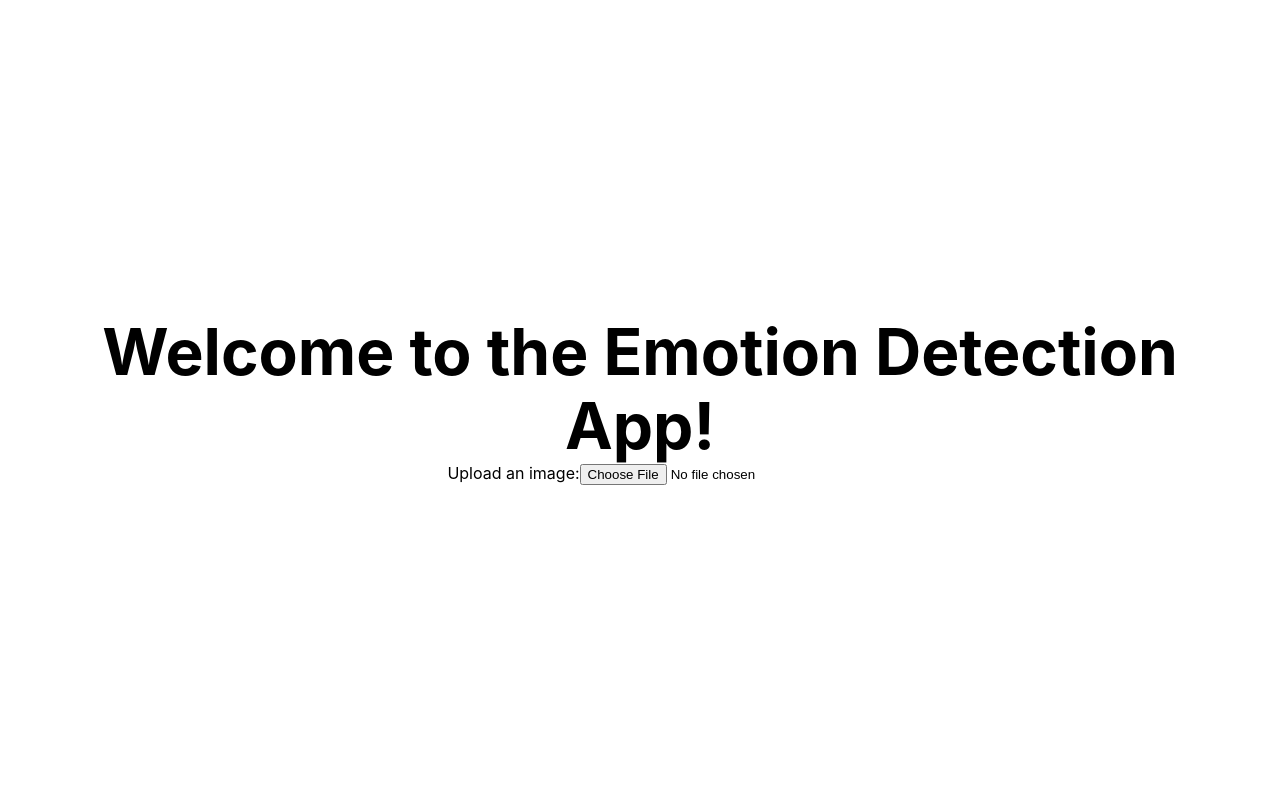
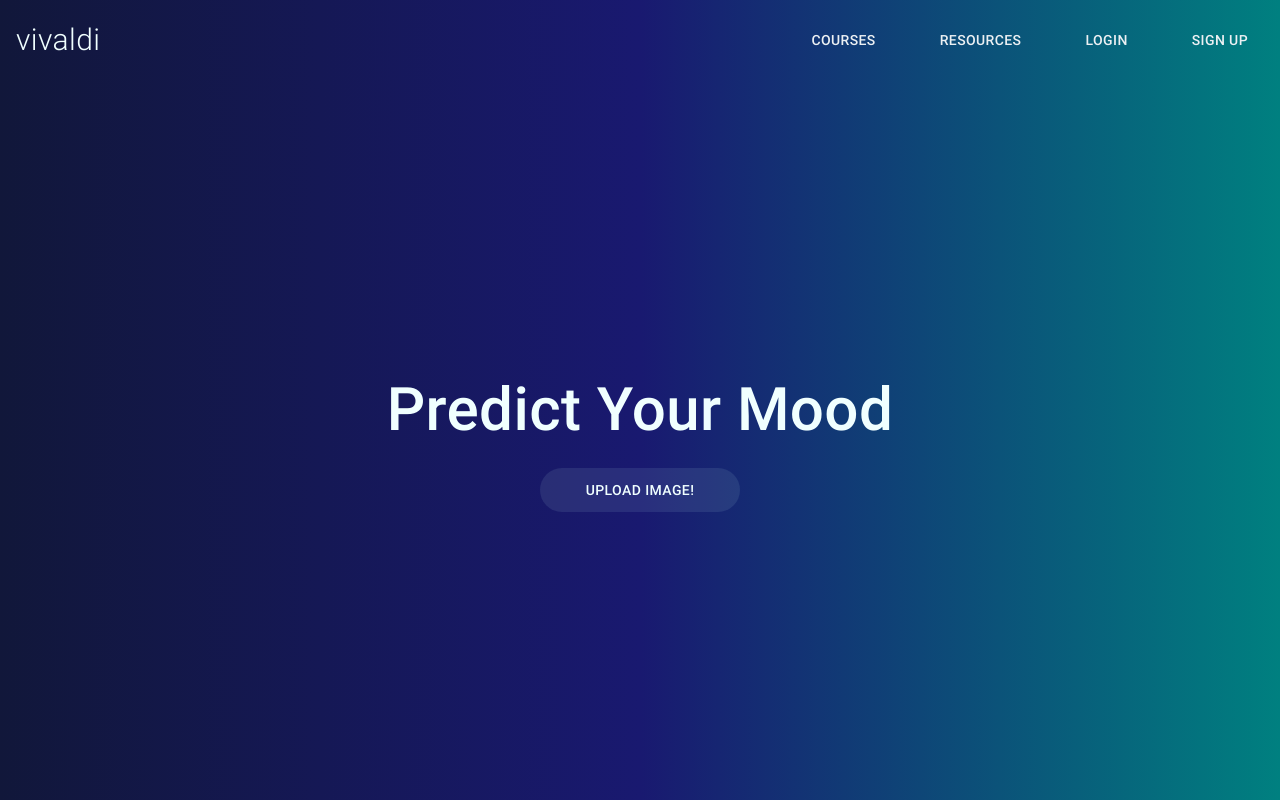
Before and after one commit to RishikSarkar/tch.ai, a Next.js app in the folder frontend/: page / in a window 1280 px wide. Built offline with nearby package versions, Linux system fonts and the light colour scheme.

Commit message:
start frontend

```diff
--- /dev/null
+++ b/frontend/components/Main.jsx
@@ -0,0 +1,29 @@
+import React from 'react'
+import Link from 'next/link'
+import {AiOutlineMenu, AiOutlineClose} from 'react-icons/ai';
+import {FaLinkedinIn} from 'react-icons/fa';
+import {FiTwitter, FiGithub, FiMail} from 'react-icons/fi';
+
+const Main = () => {
+  return (
+      <div id='home' className='font-roboto selection:text-[#00001F] selection:bg-[#F0FFFF] w-full h-screen text-center'>
+        <div className='max-w-[1440px] w-full h-full mx-auto p-12 flex justify-center items-center'>
+            <div>
+                <h1 className='font-medium py-3 text-[#F0FFFF]'>
+                  Predict Your Mood
+                </h1>
+
+                <div className='max-w-[200px] m-auto -mb-24 py-4 select-none'>
+                    <Link href=''>
+                      <div className='font-medium text-[#F0FFFF] cursor-pointer text-sm uppercase px-6 p-3 rounded-full bg-[#BBEBE9] bg-opacity-10 hover:bg-opacity-20 ease-in duration-100'>
+                        <h3>Upload Image!</h3>
+                      </div>
+                    </Link>
+                </div>
+            </div>
+        </div>
+      </div>
+  )
+}
+
+export default Main
--- /dev/null
+++ b/frontend/components/Navbar.jsx
@@ -0,0 +1,96 @@
+import React, {useState, useEffect} from 'react'
+import Image from 'next/image'
+import Link from 'next/link'
+import {AiOutlineMenu} from 'react-icons/ai';
+import {RxCross1} from 'react-icons/rx'
+
+const Navbar = () => {
+  const [nav, setNav] = useState(false);
+  const [shadow, setShadow] = useState(false);
+
+  const handleNav = () => {
+    setNav(!nav);
+  };
+
+  useEffect(() => {
+    const handleShadow = () => {
+      if (window.scrollY >= 90) {
+        setShadow(true);
+      }
+      else {
+        setShadow(false);
+      }
+    };
+    window.addEventListener('scroll', handleShadow);
+  }, []);
+
+  return (
+    <div className={shadow ? 'font-roboto fixed w-full h-20 shadow-xl z-[100] select-none bg-gradient-to-r from-[#11173a] via-[#191970] to-[#008080] text-[#F0FFFF]' :
+    'font-roboto fixed w-full h-20 z-[100] select-none bg-gradient-to-r from-[#11173a] via-[#191970] to-[#008080] text-[#F0FFFF]'}>
+      <div className='flex justify-between items-center w-full h-full px-2 2xl:px-16'>
+        <div className='ml-8 md:ml-0 flex items-center'>
+          <h2 className='font-light ml-2 text-[#F0FFFF]'>vivaldi</h2>
+        </div>
+        <div>
+          <ul className='font-medium hidden md:flex text-[#ecf0f3]'>
+              <Link href='/'>
+                <li className='ml-4 text-sm uppercase px-6 p-3 rounded-full hover:bg-[#BBEBE9] hover:bg-opacity-10 ease-in duration-100'>Courses</li>
+              </Link>
+
+              <Link href='/'>
+                <li className='ml-4 text-sm uppercase px-6 p-3 rounded-full hover:bg-[#BBEBE9] hover:bg-opacity-10 ease-in duration-100'>Resources</li>
+              </Link>
+
+              <Link href='/'>
+                <li className='ml-4 text-sm uppercase px-6 p-3 rounded-full hover:bg-[#BBEBE9] hover:bg-opacity-10 ease-in duration-100'>Login</li>
+              </Link>
+
+              <Link href='/'>
+                <li className='ml-4 text-sm uppercase px-6 p-3 rounded-full hover:bg-[#BBEBE9] hover:bg-opacity-10 ease-in duration-100'>Sign Up</li>
+              </Link>
+
+          </ul>
+          <div onClick={handleNav} className='md:hidden cursor-pointer'>
+            <AiOutlineMenu className='mr-8 text-[#ecf0f3] dark:text-[#012033] hover:text-[#BBEBE9] dark:hover:text-[#008080]' size = {25}/>
+          </div>
+        </div>
+      </div>
+
+      <div className={nav ? 'md:hidden fixed left-0 top-0 w-full h-screen bg-black/80' : ''}>
+        <div className={nav ? 'fixed left-0 top-0 w-full sm:w-[60%] md:w-[45%] h-screen bg-[#11173a] p-12 ease-in duration-500' : 'fixed left-[-100%] h-screen top-0 p-12 ease-in duration-500'}>
+          <div>
+            <div className='flex w-full items-center justify-end'>
+              <div onClick={handleNav} className='text-xl text-[#ecf0f3] -mt-8 -mr-6 rounded-full hover:bg-[#BBEBE9] hover:bg-opacity-10 ease-in duration-100 p-4 cursor-pointer'>
+                <RxCross1 />
+              </div>
+            </div>
+          </div>
+          <div className='font-roboto py-12 flex flex-col'>
+            <ul className='uppercase'>
+
+                <Link href='/'>
+                  <li onClick={()=> setNav(false)} className='mb-4 p-6 px-10 text-md text-[#ecf0f3] rounded-full hover:bg-[#BBEBE9] hover:bg-opacity-10 ease-in duration-100'>Courses</li>
+                </Link>
+
+                <Link href='/'>
+                  <li onClick={()=> setNav(false)} className='mb-4 p-6 px-10 text-md text-[#ecf0f3] rounded-full hover:bg-[#BBEBE9] hover:bg-opacity-10 ease-in duration-100'>Resources</li>
+                </Link>
+
+                <Link href='/'>
+                  <li onClick={()=> setNav(false)} className='mb-4 p-6 px-10 text-md text-[#ecf0f3] rounded-full hover:bg-[#BBEBE9] hover:bg-opacity-10 ease-in duration-100'>Login</li>
+                </Link>
+
+                <Link href='/'>
+                  <li onClick={()=> setNav(false)} className='mb-4 p-6 px-10 text-md text-[#ecf0f3] rounded-full hover:bg-[#BBEBE9] hover:bg-opacity-10 ease-in duration-100'>Sign Up</li>
+                </Link>
+
+            </ul>
+          </div>
+        </div>
+      </div>
+
+    </div>
+  )
+}
+
+export default Navbar
--- a/frontend/pages/_app.js
+++ b/frontend/pages/_app.js
@@ -1,7 +1,13 @@
 import '../styles/globals.css'
+import Navbar from '../components/Navbar'
 
 function MyApp({ Component, pageProps }) {
-  return <Component {...pageProps} />
+  return (
+    <>
+        <Navbar />
+        <Component {...pageProps} />
+    </>
+  )
 }
 
-export default MyApp
+export default MyApp;
--- a/frontend/pages/index.js
+++ b/frontend/pages/index.js
@@ -1,54 +1,18 @@
-import { useState } from 'react'
 import Head from 'next/head'
-import styles from '../styles/Home.module.css'
+import Image from 'next/image'
+import Navbar from '../components/Navbar'
+import Main from '../components/Main'
 
 export default function Home() {
-  const [emotion, setEmotion] = useState('')
-
-  const handleImageUpload = async (event) => {
-    event.preventDefault()
-
-    const formData = new FormData()
-    formData.append('image', event.target.files[0])
-
-    const response = await fetch('/predict-emotion', {
-      method: 'POST',
-      body: formData
-    })
-
-    const data = await response.text()
-    setEmotion(data)
-  }
-
   return (
-    <div className={styles.container}>
+    <div>
       <Head>
-        <title>Emotion Detection App</title>
-        <meta name="description" content="Detect the emotion in an image" />
-        <link rel="icon" href="/favicon.ico" />
+        <title>Vivaldi</title>
+        <meta name="description" content="Vivaldi" />
+        <meta name="viewport" content="width=device-width, initial-scale=1" />
+        <link rel="icon" href="/images/favicon.ico" />
       </Head>
-
-      <main className={styles.main}>
-        <h1 className={styles.title}>
-          Welcome to the Emotion Detection App!
-        </h1>
-
-        <form>
-          <label htmlFor="image-upload">Upload an image:</label>
-          <input
-            id="image-upload"
-            type="file"
-            accept="image/*"
-            onChange={handleImageUpload}
-          />
-        </form>
-
-        {emotion && (
-          <p className={styles.description}>
-            The emotion in the image is: {emotion}
-          </p>
-        )}
-      </main>
+    <Main />
     </div>
   )
 }
--- /dev/null
+++ b/frontend/postcss.config.js
@@ -0,0 +1,6 @@
+module.exports = {
+  plugins: {
+    tailwindcss: {},
+    autoprefixer: {},
+  },
+}
--- a/frontend/styles/Home.module.css
+++ /dev/null
@@ -1,129 +0,0 @@
-.container {
-  padding: 0 2rem;
-}
-
-.main {
-  min-height: 100vh;
-  padding: 4rem 0;
-  flex: 1;
-  display: flex;
-  flex-direction: column;
-  justify-content: center;
-  align-items: center;
-}
-
-.footer {
-  display: flex;
-  flex: 1;
-  padding: 2rem 0;
-  border-top: 1px solid #eaeaea;
-  justify-content: center;
-  align-items: center;
-}
-
-.footer a {
-  display: flex;
-  justify-content: center;
-  align-items: center;
-  flex-grow: 1;
-}
-
-.title a {
-  color: #0070f3;
-  text-decoration: none;
-}
-
-.title a:hover,
-.title a:focus,
-.title a:active {
-  text-decoration: underline;
-}
-
-.title {
-  margin: 0;
-  line-height: 1.15;
-  font-size: 4rem;
-}
-
-.title,
-.description {
-  text-align: center;
-}
-
-.description {
-  margin: 4rem 0;
-  line-height: 1.5;
-  font-size: 1.5rem;
-}
-
-.code {
-  background: #fafafa;
-  border-radius: 5px;
-  padding: 0.75rem;
-  font-size: 1.1rem;
-  font-family: Menlo, Monaco, Lucida Console, Liberation Mono, DejaVu Sans Mono,
-    Bitstream Vera Sans Mono, Courier New, monospace;
-}
-
-.grid {
-  display: flex;
-  align-items: center;
-  justify-content: center;
-  flex-wrap: wrap;
-  max-width: 800px;
-}
-
-.card {
-  margin: 1rem;
-  padding: 1.5rem;
-  text-align: left;
-  color: inherit;
-  text-decoration: none;
-  border: 1px solid #eaeaea;
-  border-radius: 10px;
-  transition: color 0.15s ease, border-color 0.15s ease;
-  max-width: 300px;
-}
-
-.card:hover,
-.card:focus,
-.card:active {
-  color: #0070f3;
-  border-color: #0070f3;
-}
-
-.card h2 {
-  margin: 0 0 1rem 0;
-  font-size: 1.5rem;
-}
-
-.card p {
-  margin: 0;
-  font-size: 1.25rem;
-  line-height: 1.5;
-}
-
-.logo {
-  height: 1em;
-  margin-left: 0.5rem;
-}
-
-@media (max-width: 600px) {
-  .grid {
-    width: 100%;
-    flex-direction: column;
-  }
-}
-
-@media (prefers-color-scheme: dark) {
-  .card,
-  .footer {
-    border-color: #222;
-  }
-  .code {
-    background: #111;
-  }
-  .logo img {
-    filter: invert(1);
-  }
-}
--- a/frontend/styles/globals.css
+++ b/frontend/styles/globals.css
@@ -1,26 +1,59 @@
-html,
-body {
-  padding: 0;
-  margin: 0;
-  font-family: -apple-system, BlinkMacSystemFont, Segoe UI, Roboto, Oxygen,
-    Ubuntu, Cantarell, Fira Sans, Droid Sans, Helvetica Neue, sans-serif;
+@tailwind base;
+@tailwind components;
+@tailwind utilities;
+@import url('https://fonts.googleapis.com/css2?family=Dosis:wght@200;300;400;500;600;700;800&family=Quicksand:wght@300;400;500;600;700&display=swap');
+@import url('https://fonts.googleapis.com/css2?family=Roboto:ital,wght@0,100;0,300;0,400;0,700;0,900;1,100;1,300;1,400;1,500;1,700;1,900&display=swap');
+
+html {
+  scroll-behavior: smooth !important;
 }
 
-a {
-  color: inherit;
-  text-decoration: none;
+@font-face {
+    font-family: 'Roboto';
+    font-style: normal;
+    font-weight: 300;
+    src: local('Roboto Light'), local('Roboto-Light'), url(https://fonts.gstatic.com/s/roboto/v20/KFOlCnqEu92Fr1MmSU5fBBc4AMP6lQ.woff2) format('woff2');
+}
+@font-face {
+    font-family: 'Roboto';
+    font-style: normal;
+    font-weight: 400;
+    src: local('Roboto'), local('Roboto-Regular'), url(https://fonts.gstatic.com/s/roboto/v20/KFOmCnqEu92Fr1Mu4mxKKTU1Kg.woff2) format('woff2');
+}
+@font-face {
+    font-family: 'Roboto';
+    font-style: normal;
+    font-weight: 500;
+    src: local('Roboto Medium'), local('Roboto-Medium'), url(https://fonts.gstatic.com/s/roboto/v20/KFOlCnqEu92Fr1MmEU9fBBc4AMP6lQ.woff2) format('woff2');
+}
+@font-face {
+    font-family: 'Roboto';
+    font-style: normal;
+    font-weight: 700;
+    src: local('Roboto Bold'), local('Roboto-Bold'), url(https://fonts.gstatic.com/s/roboto/v20/KFOlCnqEu92Fr1MmWUlfBBc4AMP6lQ.woff2) format('woff2');
 }
 
-* {
-  box-sizing: border-box;
-}
+@layer base {
+  html {
+    @apply scroll-smooth;
+  }
 
-@media (prefers-color-scheme: dark) {
-  html {
-    color-scheme: dark;
+  body {
+    @apply bg-gradient-to-r from-[#11173a] via-[#191970] to-[#008080] text-[#F0FFFF] tracking-wide
   }
-  body {
-    color: white;
-    background: black;
+
+  h1, h2, h3, h4, h5, h6 {
+  }
+
+  h1 {
+    @apply text-4xl sm:text-5xl md:text-6xl
+  }
+
+  h2 {
+    @apply text-xl sm:text-3xl
+  }
+
+  li {
+    @apply cursor-pointer
   }
 }
--- /dev/null
+++ b/frontend/tailwind.config.js
@@ -0,0 +1,20 @@
+/** @type {import('tailwindcss').Config} */
+module.exports = {
+
+  content: [
+    "./pages/**/*.{js,ts,jsx,tsx}",
+    "./components/**/*.{js,ts,jsx,tsx}",
+  ],
+
+  theme: {
+    extend: {
+      fontFamily: {
+        'roboto': ['Roboto', 'sans-serif'],
+        'montserrat': ['Montserrat', 'sans-serif']
+      }
+    },
+  },
+  plugins: [
+
+  ],
+}
```
Also changed, not shown: frontend/package.json (+6 -2 lines), 2 other files (tests, documents, lock files or other folders).
